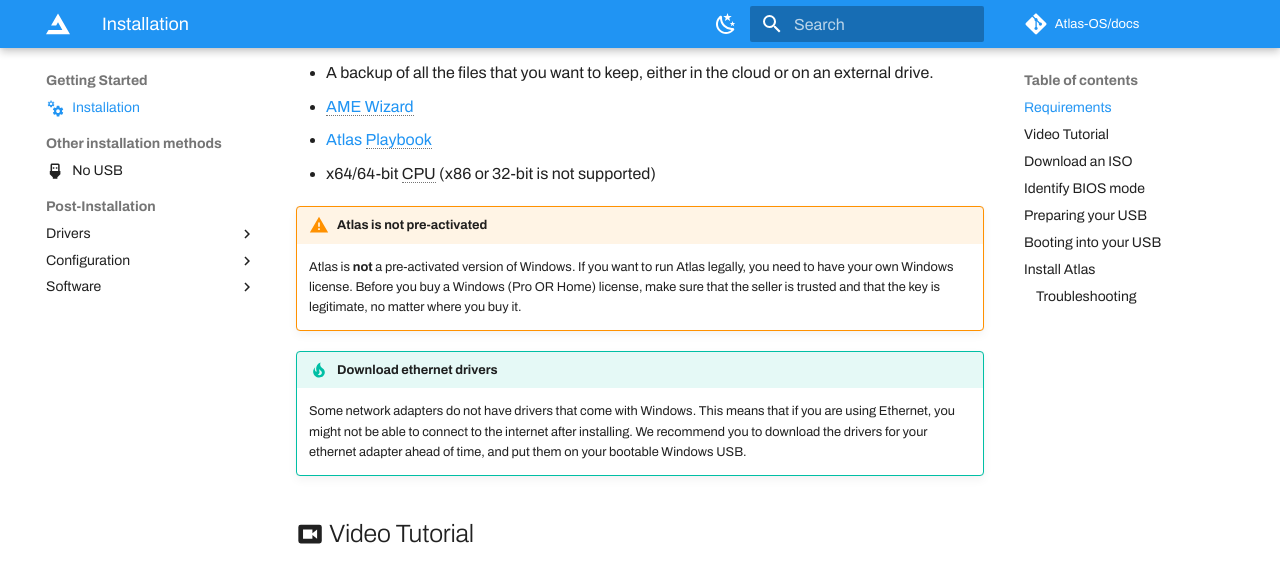
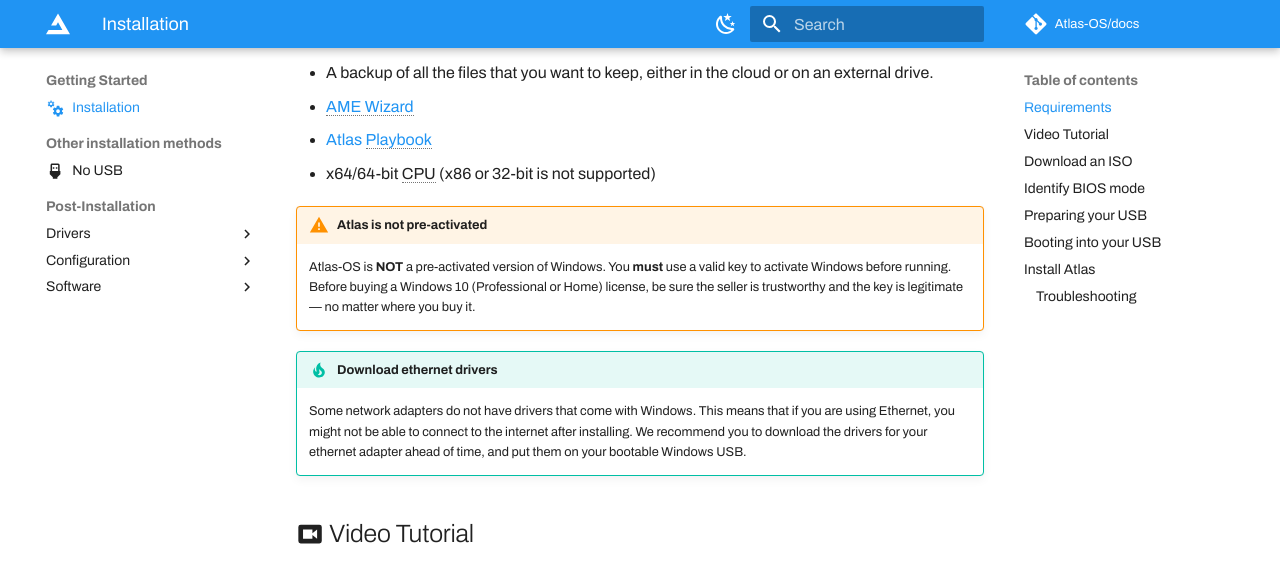
Before and after one commit to Atlas-OS/docs, an MkDocs documentation site: the page built from docs/getting-started/installation.md, in a window 1280 px wide and 900 px high, scrolled down 460 px, cut to the strip 0-563 px from the top of the window. Built offline with MkDocs 1.6.1 and Material for MkDocs 9.7.7, drawn with Linux system fonts in a browser that asks for light colours; some web fonts are replaced; plug-ins that fetch from the network failed and are left out; comment, search, counter and statistics services are not loaded.

Commit message:
docs: Sync "not pre-activated" section with main repo readme

```diff
--- a/docs/getting-started/installation.md
+++ b/docs/getting-started/installation.md
@@ -18,7 +18,7 @@ icon: material/cogs
 * x64/64-bit CPU (x86 or 32-bit is not supported)
 
 !!! warning "Atlas is not pre-activated"
-    Atlas is **not** a pre-activated version of Windows. If you want to run Atlas legally, you need to have your own Windows license. Before you buy a Windows (Pro OR Home) license, make sure that the seller is trusted and that the key is legitimate, no matter where you buy it.
+    Atlas-OS is **NOT** a pre-activated version of Windows. You **must** use a valid key to activate Windows before running. Before buying a Windows 10 (Professional or Home) license, be sure the seller is trustworthy and the key is legitimate — no matter where you buy it.
 
 !!! tip "Download ethernet drivers"
     Some network adapters do not have drivers that come with Windows. This means that if you are using Ethernet, you might not be able to connect to the internet after installing. We recommend you to download the drivers for your ethernet adapter ahead of time, and put them on your bootable Windows USB.
```
